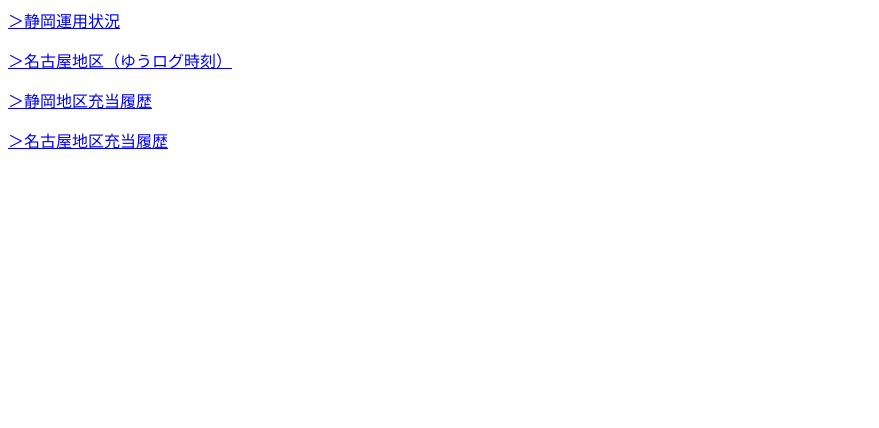
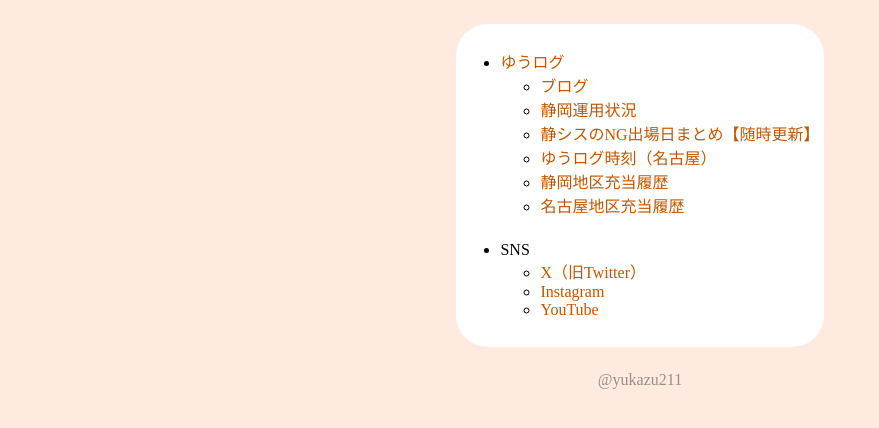
Before and after one commit to yukazu211/yukazu211, a plain HTML site: page index.html in a window 1280 px wide. Shown: the whole page, without its empty margins (0-879 px from the left). Drawn offline with Linux system fonts and the light colour scheme.

Commit message:
Update index.html

```diff
--- a/index.html
+++ b/index.html
@@ -1,4 +1 @@
-<p><a href="/unyo/">＞静岡運用状況</a></p>
-                  <p><a href="/ng/" target="_blank" class="no-label" data-label="ゆうログ時刻を開く<md-icon>open_in_new</md-icon>">＞名古屋地区（ゆうログ時刻）</a></p>
-                  <p><a href="/unyo/past_sz/">＞静岡地区充当履歴</a></p>
-                  <p><a href="/unyo/past_ng/">＞名古屋地区充当履歴</a></p>
+<div><ul><li><a href="https://yukazu.web.app/">ゆうログ</a></li><ul><li><a href="https://yukazu.web.app/articles">ブログ</a><li><a href="https://yukazu.web.app/unyo/">静岡運用状況</a><li><a href="https://yukazu.web.app/articles/0002/">静シスのNG出場日まとめ【随時更新】</a><li><a href="https://yukazu.web.app/ng/">ゆうログ時刻（名古屋）</a><li><a href="https://yukazu.web.app/unyo/past_sz/">静岡地区充当履歴</a><li><a href="https://yukazu.web.app/unyo/past_ng/">名古屋地区充当履歴</a></ul><li>SNS</li><ul><li><a href="https://x.com/yukazu211">X（旧Twitter）</a><li><a href="https://instagram.com/yukazu211">Instagram</a><li><a href="https://youtube.com/@yukazu211">YouTube</a></ul></ul></div><style></style><footer><a href="https://github.com/yukazu211">@yukazu211</a></footer><style>body{background:#ffeae0}a{color:#c25600;text-decoration:none}div{background:#fff;border-radius:32px;width:fit-content;margin:24px auto;padding:1px 4px 12px}div>ul>li{margin-top:24px}footer{opacity:.5;text-align:center}footer>a{color:#333}</style>
```
